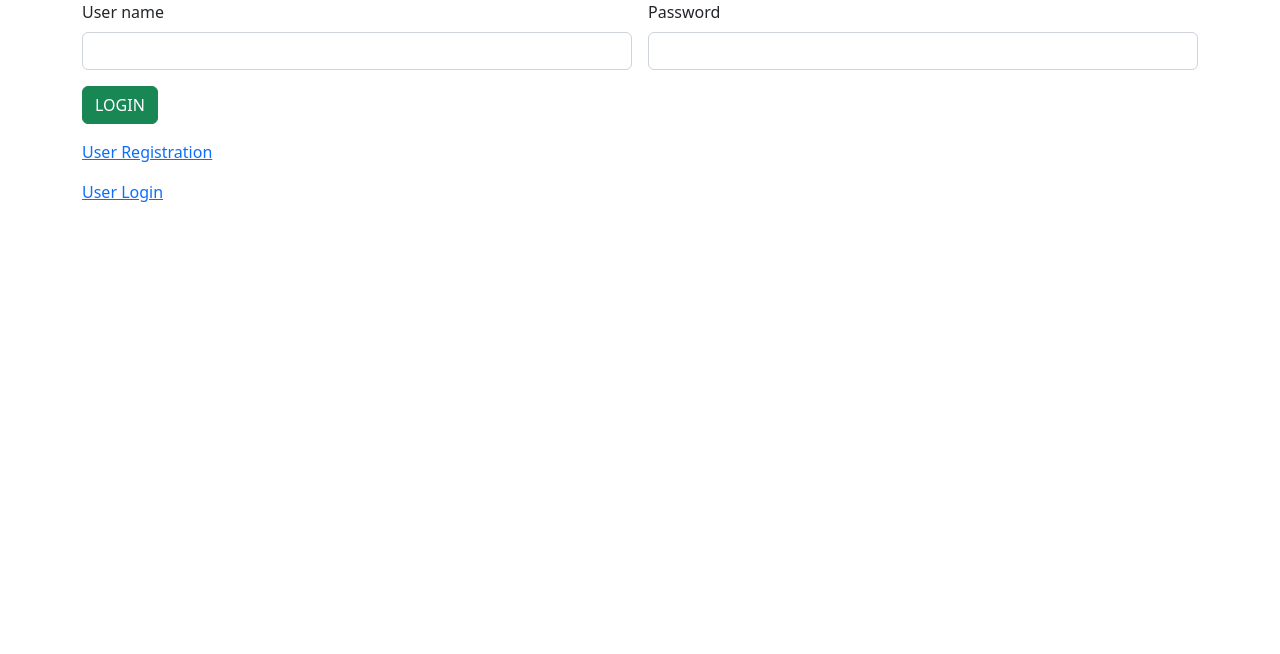
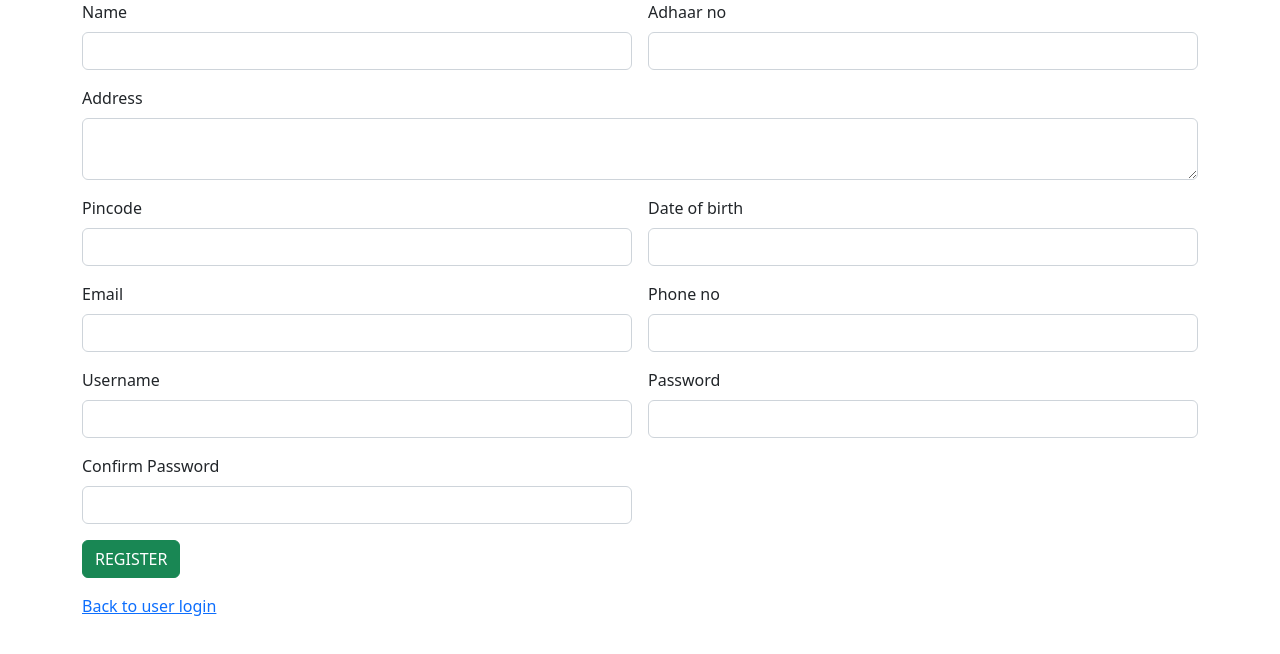
Before and after one commit to goodwinjose26/AngularLibraryApp, an Angular app: page / in a window 1280 px wide. Shown: the top 654 px of the page. Built offline with nearby package versions, Linux system fonts and the light colour scheme.

Commit message:
registration

```diff
--- a/src/app/app.component.html
+++ b/src/app/app.component.html
@@ -1,2 +1,2 @@
-<app-login></app-login>
+<app-registration></app-registration>
 <router-outlet></router-outlet>
--- a/src/app/app.module.ts
+++ b/src/app/app.module.ts
@@ -4,11 +4,13 @@ import { BrowserModule } from '@angular/platform-browser';
 import { AppRoutingModule } from './app-routing.module';
 import { AppComponent } from './app.component';
 import { LoginComponent } from './login/login.component';
+import { RegistrationComponent } from './registration/registration.component';
 
 @NgModule({
   declarations: [
     AppComponent,
-    LoginComponent
+    LoginComponent,
+    RegistrationComponent
   ],
   imports: [
     BrowserModule,
--- /dev/null
+++ b/src/app/registration/registration.component.html
@@ -0,0 +1,53 @@
+<div class="container">
+    <div class="row">
+        <div class="col col-12 col-sm-12 col-md-12 col-lg-12 col-xl-12 col-xxl-12">
+            <div class="row g-3">
+                <div class="col col-12 col-sm-6 col md-6 col-lg-6 col-xl-6 col-xxl-6">
+                    <label for="" class="form-label">Name</label>
+                    <input type="text" class="form-control">
+                </div>
+                <div class="col col-12 col-sm-6 col md-6 col-lg-6 col-xl-6 col-xxl-6">
+                    <label class="form-label">Adhaar no</label>
+                    <input type="text" class="form-control">
+                </div>
+                <div class="col col-12 col-sm-12 col md-12 col-lg-12 col-xl-12 col-xxl-12">
+                    <label for="" class="form-label">Address</label>
+                    <textarea type="text" class="form-control"></textarea>
+                </div>
+                <div class="col col-12 col-sm-6 col md-6 col-lg-6 col-xl-6 col-xxl-6">
+                    <label for="" class="form-label">Pincode</label>
+                    <input type="text" class="form-control">
+                </div>
+                <div class="col col-12 col-sm-6 col md-6 col-lg-6 col-xl-6 col-xxl-6">
+                    <label for="" class="form-label">Date of birth</label>
+                    <input type="datetime" name="" id="" class="form-control">
+                </div>
+                <div class="col col-12 col-sm-6 col md-6 col-lg-6 col-xl-6 col-xxl-6">
+                    <label for="" class="form-label">Email</label>
+                    <input type="email" class="form-control">
+                </div>
+                <div class="col col-12 col-sm-6 col md-6 col-lg-6 col-xl-6 col-xxl-6">
+                    <label for="" class="form-label">Phone no</label>
+                    <input type="text" class="form-control">
+                </div>
+                <div class="col col-12 col-sm-6 col md-6 col-lg-6 col-xl-6 col-xxl-6">
+                    <label for="" class="form-label">Username</label>
+                    <input type="text" class="form-control">
+                </div>
+                <div class="col col-12 col-sm-6 col md-6 col-lg-6 col-xl-6 col-xxl-6">
+                    <label for="" class="form-label">Password</label>
+                    <input type="password" name="" id="" class="form-control">
+                </div>
+                <div class="col col-12 col-sm-6 col md-6 col-lg-6 col-xl-6 col-xxl-6">
+                    <label for="" class="form-label">Confirm Password</label>
+                    <input type="password" name="" id="" class="form-control">
+                </div>
+                <br>
+                <div class="col col-12 col-sm-12 col md-12 col-lg-12 col-xl-12 col-xxl-12">
+                    <button class="btn btn-success">REGISTER</button>
+                </div>
+                <a href="">Back to user login</a>
+            </div>
+        </div>
+    </div>
+</div>
```
Also changed, not shown: src/app/registration/registration.component.ts (added, +10 -0 lines), src/app/registration/registration.component.css (added).
